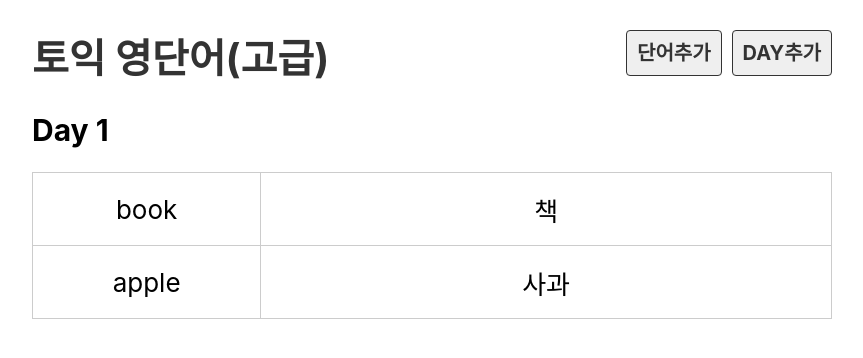
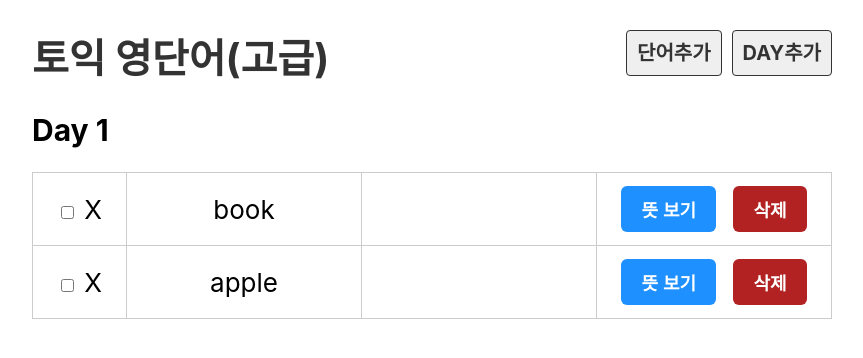
Before and after one commit to LeeHyunBum97/react_prac1_voca, a React (Create React App) app: page /day/1 in a window 1280 px wide. Shown: the top 358 px of the page, without its empty margins (208-1071 px from the left). Built offline with nearby package versions, Linux system fonts and the light colour scheme.

Commit message:
react_prac1_20220113

```diff
--- a/src/component/Day.js
+++ b/src/component/Day.js
@@ -1,5 +1,7 @@
-import dummy from "../db/data.json";
+// 영단어, 뜻, 뜻보기, 영단어 삭제 를 표시하기 위한 컴포넌트
+import dummy from "../db/data.json"; //data.json파일의 배열 속성값을 사용하기 위함
 import { useParams } from "react-router-dom"
+import { Word } from "./Word";
 
 export default function Day() { // 특정 DAY를 선택했을 때 당일차 단어가 나오게
      // dummy.words(db폴더의 data.json)
@@ -17,10 +19,7 @@ export default function Day() { // 특정 DAY를 선택했을 때 당일차 단
         <table>
             <tbody>
             {wordList.map(word => (
-                <tr key={word.id}>
-                    <td>{word.eng}</td>
-                    <td>{word.kor}</td>
-                </tr>
+                <Word word={word} key={word.id} /> // Word.js로 Word의 id값을 key값으로 하여 Word props전달
             ))}
             </tbody>
         </table>
--- a/src/component/DayList.js
+++ b/src/component/DayList.js
@@ -1,3 +1,4 @@
+// 각 날짜 마다의 영단어를 따로 표기 하기 위한 페이지를 만드는 컴포넌트
 import dummy from "../db/data.json";
 import { Link } from "react-router-dom"
 
--- /dev/null
+++ b/src/component/Word.js
@@ -0,0 +1,30 @@
+import { useState } from "react";
+
+// 뜻 보기 버튼 누를 시 뜻이 보이게 하는 컴포넌트
+export function Word( {word} ) { //props로 word 받아오기_Day.js로 부터
+
+    const [isShow, setIsShow] = useState(false); // 뜻을 가시/비가시 하기위한 usestate사용 초기값은 false
+    function toggleShow(){// 버튼이 눌렸을 때 현재 반대의 bool 값을 주어서 뜻 보기 기능 제어를 위한 함수
+        setIsShow(!isShow)
+    }
+    const [isDone, setIsDone] = useState(word.isDone); // 외움 표시(체크박스 체크)가 된 단어에 이벤트 처리 할때 사용할 useState, 초기값 data.json파일 과 동일
+    function toggleDone(){ //외움 표시 (체크박스 체크)시 현재 반대값을 주어 외웠다는 이벤트를 제어하기 위한 함수
+        setIsDone(!isDone)
+    }
+
+    return(
+        <tr className={isDone ? "off" : ""}> {/* useState를 사용해야 동작시 문제가 없다. 상*/}
+            <td>
+                <input type="checkbox" checked={isDone} onChange={ toggleDone }/> X{/* checkbox의 isDone이 체크 될 시 변화 함수호출 */}
+            </td>
+            <td>{word.eng}</td>
+            <td>{ isShow && word.kor }</td> {/* 뜻을 isShow값이 참일 때만 보여지게 (참고로 word.kor은 이미 true값) */}
+            <td>
+                <button onClick={ toggleShow }>
+                    뜻 { isShow ? "숨기기" : "보기"} {/* isShow값이 참일 때 뜻 숨기기, 거짓일 때 뜻 보기 출력 */}
+                </button> {/* 버튼이 눌렸을 때 toggleShow함수 호출 */}
+                <button className="btn_del">삭제</button>
+            </td>
+        </tr>
+    );
+}
```
Also changed, not shown: src/App.js (+11 -1 lines).
